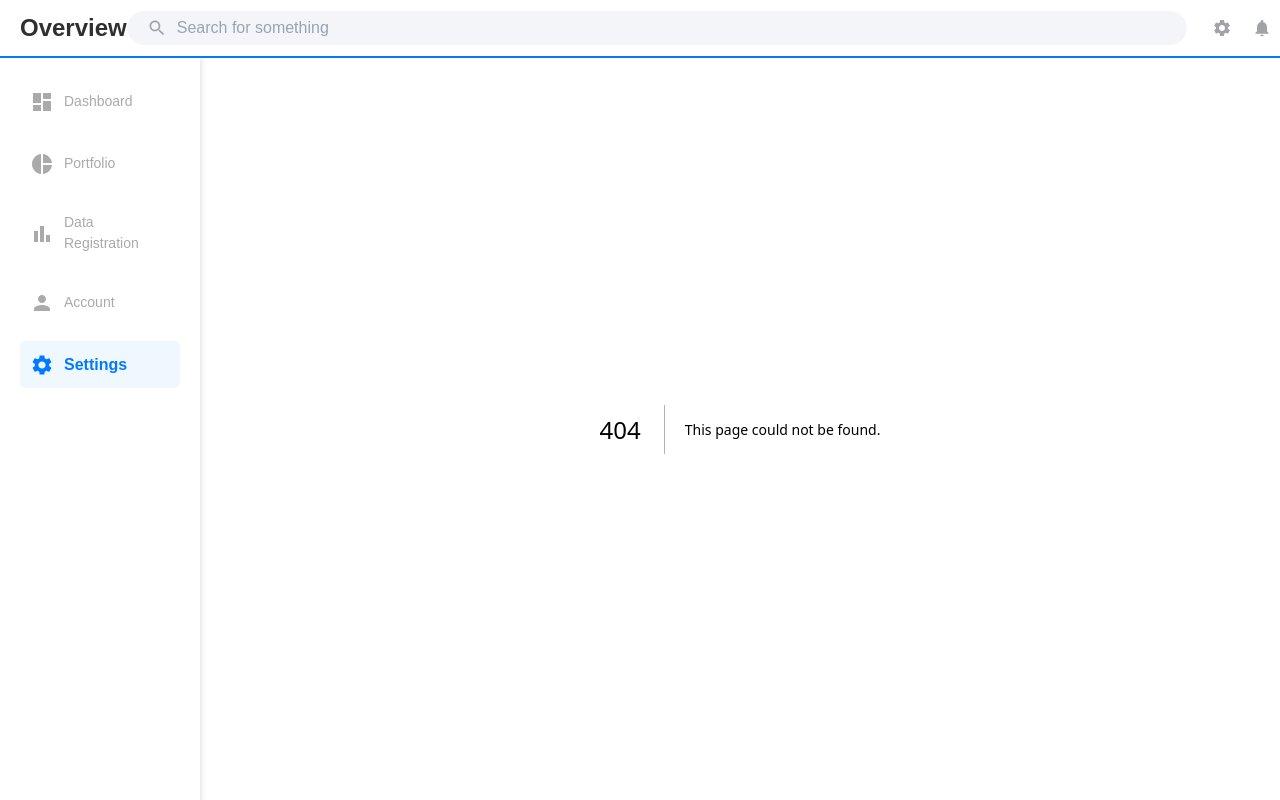
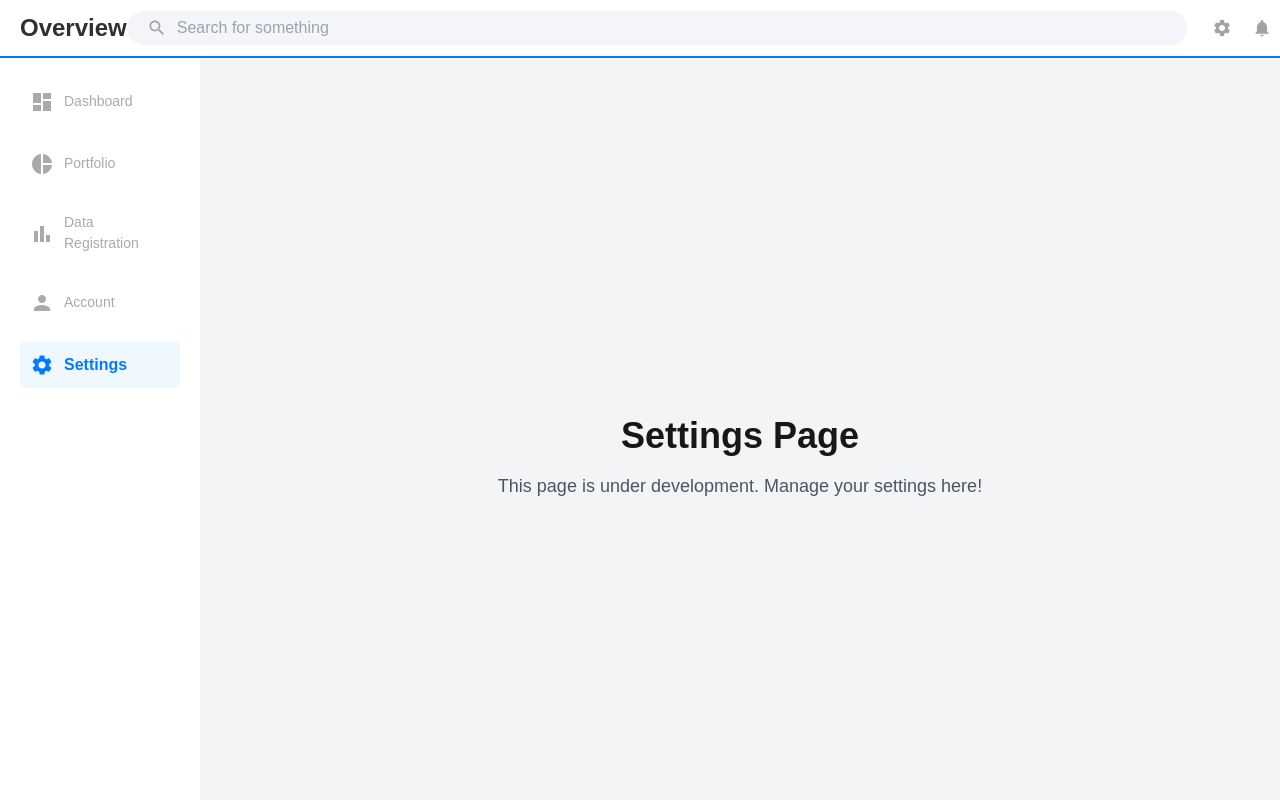
Before and after one commit to cosmos-capstone/frontend, a Next.js app: page /settings in a window 1280 px wide. Before the commit this address had no page. Built offline with nearby package versions, Linux system fonts and the light colour scheme.

Commit message:
add: settings temp page

```diff
--- /dev/null
+++ b/app/settings/page.tsx
@@ -0,0 +1,12 @@
+import React from 'react';
+
+const Settings: React.FC = () => {
+  return (
+    <div className="flex flex-col items-center justify-center min-h-screen bg-gray-100">
+      <h1 className="text-4xl font-bold mb-4">Settings Page</h1>
+      <p className="text-lg text-gray-600">This page is under development. Manage your settings here!</p>
+    </div>
+  );
+};
+
+export default Settings;
```
